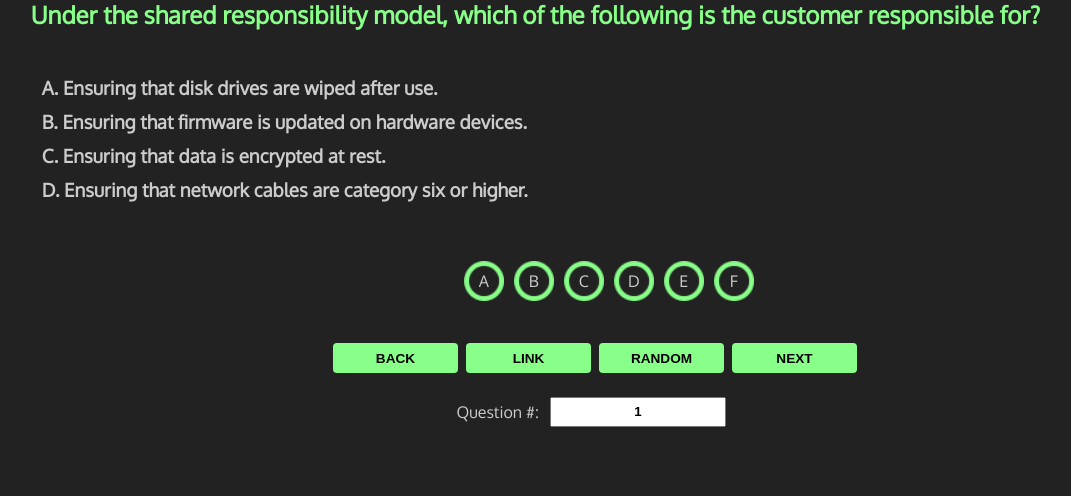
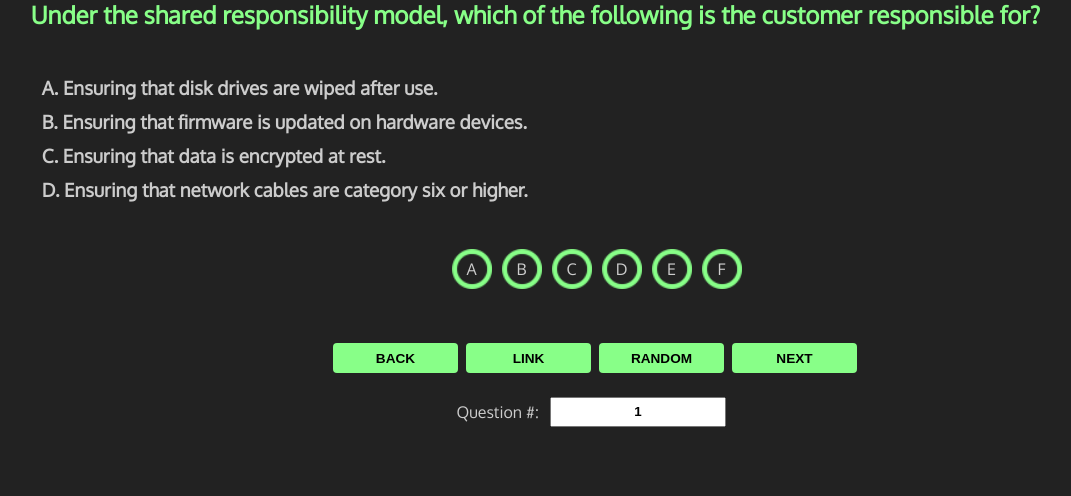
Before and after one commit to peqltta/quiztest, a Flask app: page /quiz in a window 1280 px wide. Shown: the part 91-587 px from the top of the page, without its empty margins (17-1088 px from the left). Run offline with Flask 2, Linux system fonts and the light colour scheme.

Commit message:
asdfasdf

```diff
--- a/static/styles.css
+++ b/static/styles.css
@@ -167,7 +167,7 @@
                                             #options label{
                                                 transition: .6s;
                                                 cursor: pointer;
-                                                position: fixed;
+                                                display: inline-block;
                                                 width: 40px;
                                                 height: 40px;
                                                 margin: 1%;
```
